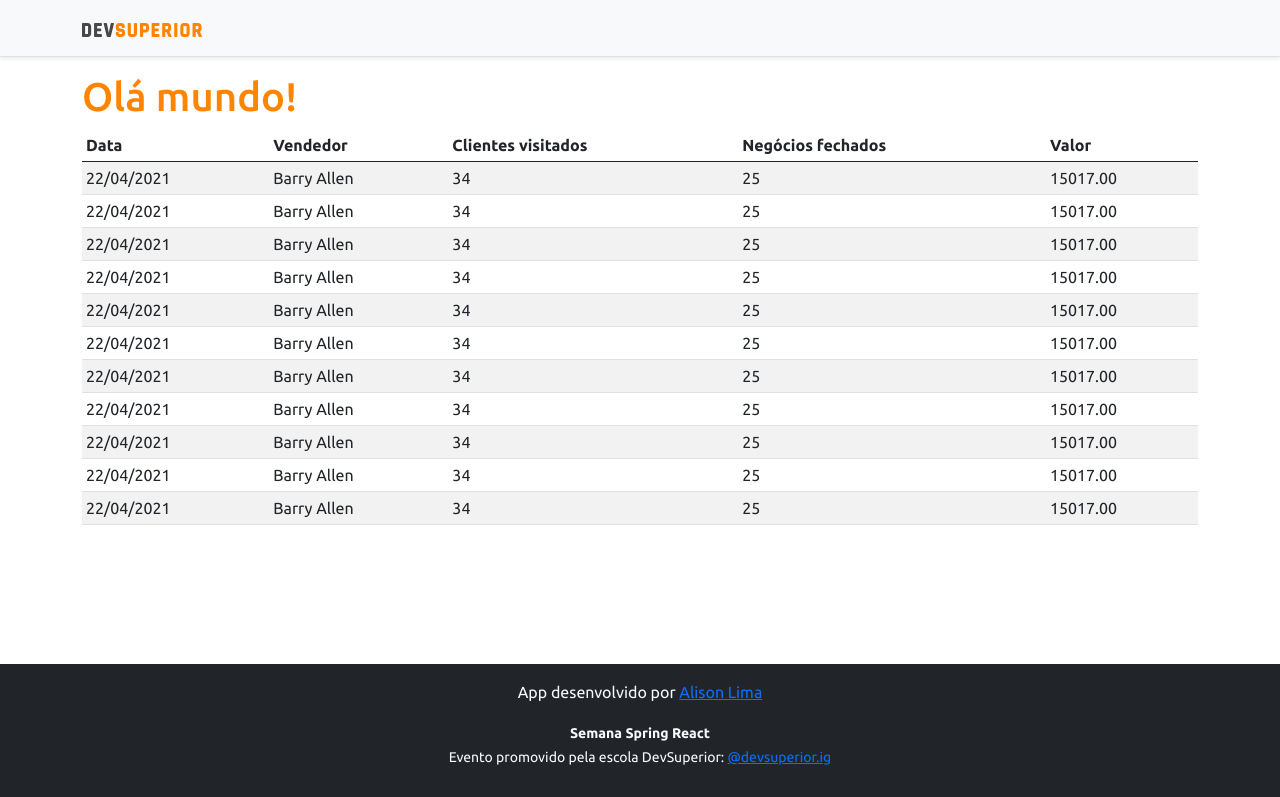
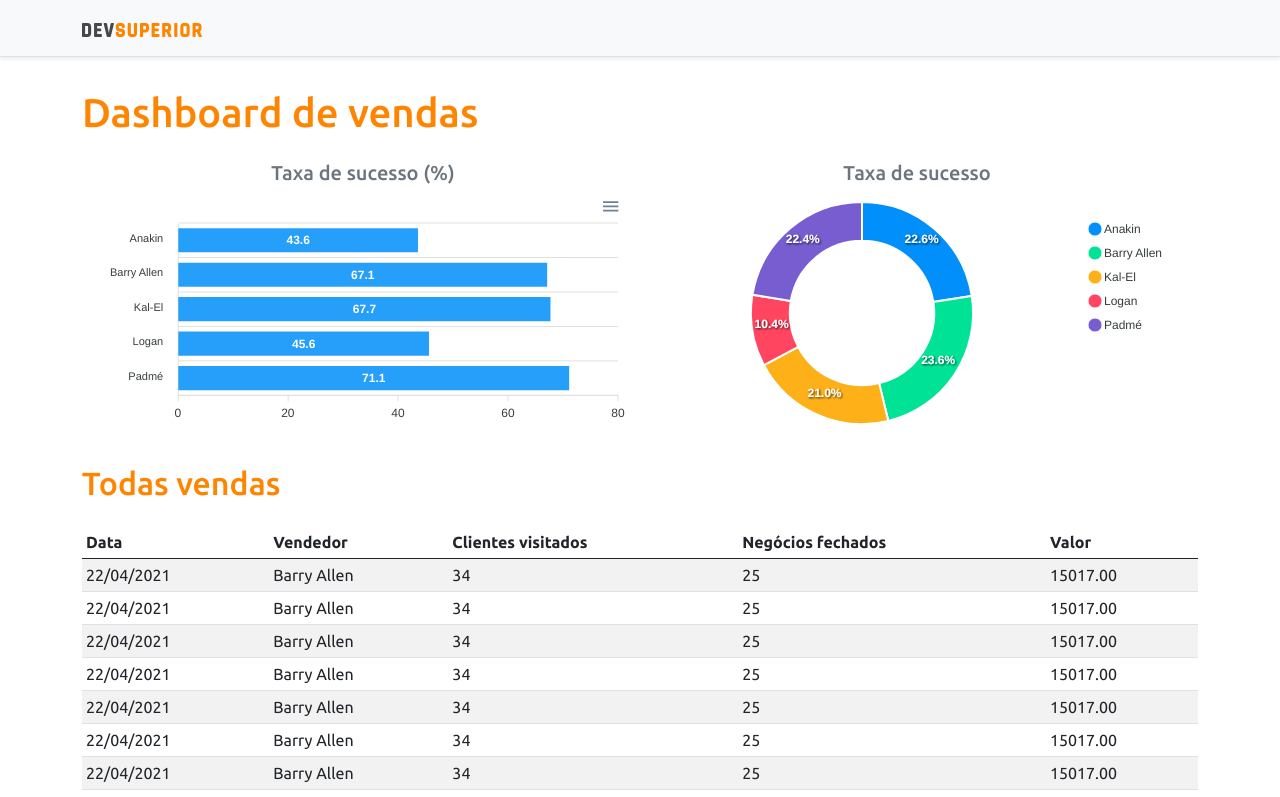
Before and after one commit to AlisonJLima/projeto-sds3, a React (Create React App) app in the folder frontend/: page / in a window 1280 px wide. Shown: the top 797 px of the page. Built offline with nearby package versions, Linux system fonts and the light colour scheme.

Commit message:
Gráficos estáticos

```diff
--- a/frontend/package.json
+++ b/frontend/package.json
@@ -11,8 +11,10 @@
     "@types/node": "^12.0.0",
     "@types/react": "^17.0.0",
     "@types/react-dom": "^17.0.0",
+    "apexcharts": "^3.26.1",
     "bootstrap": "^5.0.0",
     "react": "^17.0.2",
+    "react-apexcharts": "^1.3.9",
     "react-dom": "^17.0.2",
     "react-scripts": "4.0.3",
     "typescript": "^4.1.2",
--- a/frontend/src/App.tsx
+++ b/frontend/src/App.tsx
@@ -1,3 +1,5 @@
+import BarChart from "components/BarChart";
+import DonutChart from "components/DonutChart";
 import DataTable from "components/DataTable";
 import Footer from "components/Footer";
 import NavBar from "components/NavBar";
@@ -7,7 +9,22 @@ function App() {
     <>
     <NavBar />
     <div className='container'>
-      <h1 className="texto-primario">Olá mundo!</h1>
+      <h1 className="texto-primario py-3">Dashboard de vendas</h1>
+
+    <div className="row px-3">
+      <div className="col-sm-6">
+        <h5 className="text-center text-secondary">Taxa de sucesso (%)</h5>
+        <BarChart />
+      </div>
+      <div className="col-sm-6">
+        <h5 className="text-center text-secondary">Taxa de sucesso</h5>
+        <DonutChart />
+      </div>
+    </div>
+
+<div className="py-3">
+  <h2 className="texto-primario"> Todas vendas</h2>
+</div>
       <DataTable/>
     </div>
     <Footer />
--- /dev/null
+++ b/frontend/src/components/BarChart/index.tsx
@@ -0,0 +1,32 @@
+import Chart from 'react-apexcharts';
+const BarChart = () => {
+
+    const options = {
+        plotOptions: {
+            bar: {
+                horizontal: true,
+            }
+        },
+    };
+
+    const mockData = {
+        labels: {
+            categories: ['Anakin', 'Barry Allen', 'Kal-El', 'Logan', 'Padmé']
+        },
+        series: [
+            {
+                name: "% Sucesso",
+                data: [43.6, 67.1, 67.7, 45.6, 71.1]
+            }
+        ]
+    };
+    return (
+     <Chart
+        options={{...options, xaxis:mockData.labels}}
+        series={mockData.series}
+        type="bar"
+        height="240"
+     />
+    );
+}
+export default BarChart
--- /dev/null
+++ b/frontend/src/components/DonutChart/index.tsx
@@ -0,0 +1,23 @@
+import Chart from 'react-apexcharts';
+const DonutChart = () => {
+
+    const mockData = {
+        series: [477138, 499928, 444867, 220426, 473088],
+        labels: ['Anakin', 'Barry Allen', 'Kal-El', 'Logan', 'Padmé']
+    }
+
+    const options = {
+        legend: {
+            show: true
+        }
+    }
+    return (
+        <Chart
+            options={{ ...options, labels: mockData.labels }}
+            series={mockData.series}
+            type="donut"
+            height="240"
+        />
+    );
+}
+export default DonutChart
```
Also changed, not shown: 1 other file (tests, documents, lock files or other folders).
